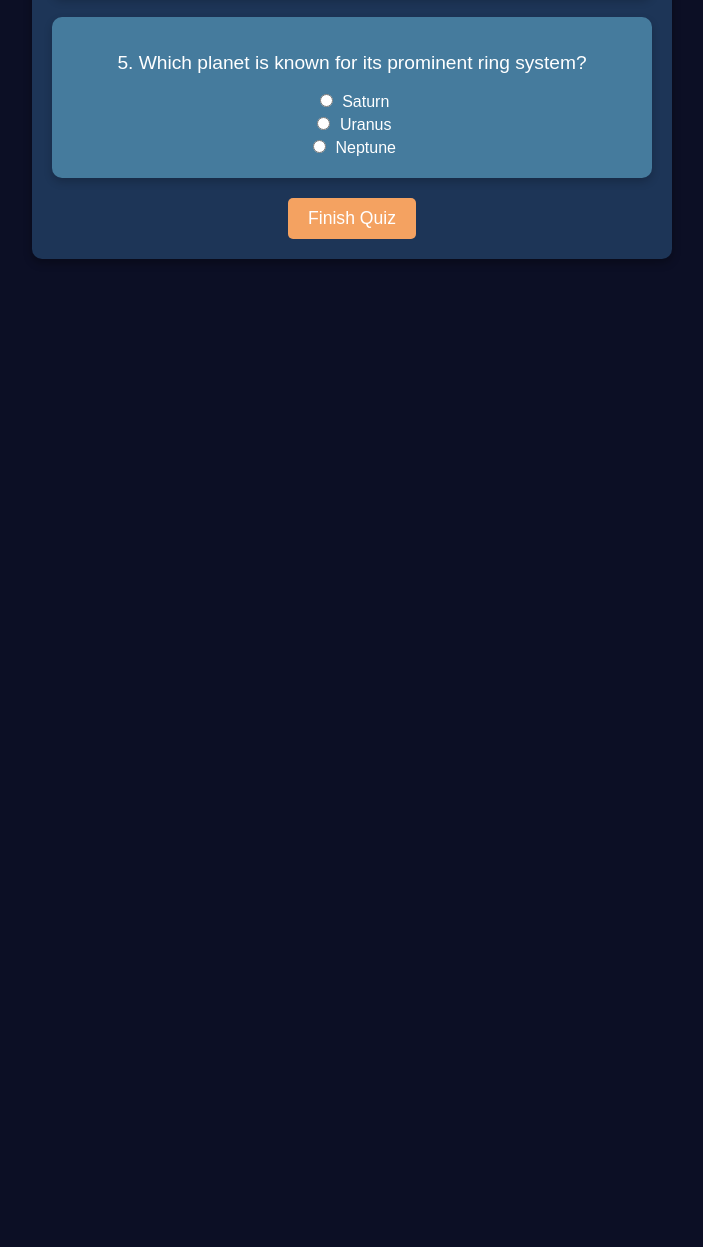
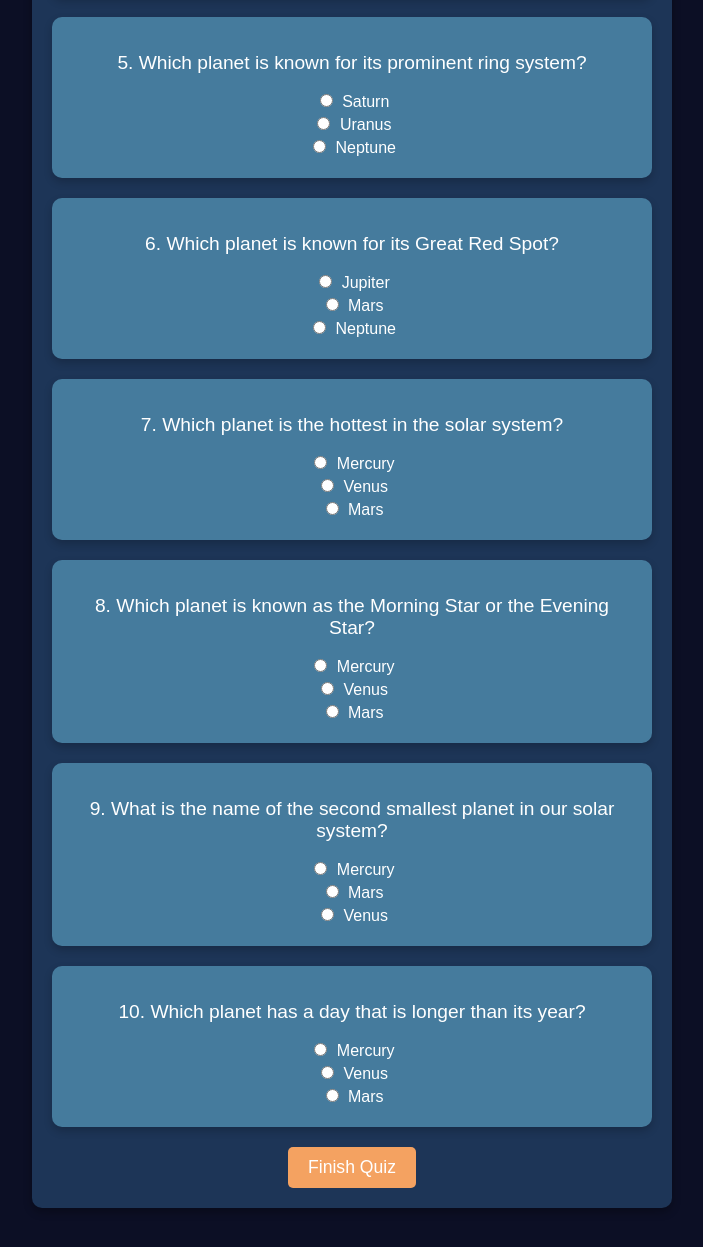
Before and after one commit to chraietrayen/systeme-solaire, a plain HTML site: page quiz.html in a window 1280 px wide. Shown: the part 1032-2279 px from the top of the page, without its empty margins (288-991 px from the left). Before the commit the page ends 1331 px from the top, so only its background shows below. Drawn offline with Linux system fonts and the light colour scheme.

Commit message:
add ne questions to quiz

```diff
--- a/quiz.html
+++ b/quiz.html
@@ -12,7 +12,6 @@
       background-color: #0c0f25;
       color: #fff;
       overflow-x: hidden;
-
     }
 
     header {
@@ -119,7 +118,6 @@
   </style>
 </head>
 <body>
-
   <header>
     <h1>Solar System Quiz</h1>
     <nav>
@@ -136,6 +134,7 @@
     <section class="quiz-section">
       <h2>Test Your Knowledge!</h2>
       <form id="quiz-form">
+        <!-- Existing Questions -->
         <div class="card">
           <p>1. What is the closest planet to the Sun?</p>
           <label><input type="radio" name="q1" value="Mercury"> Mercury</label><br>
@@ -171,6 +170,42 @@
           <label><input type="radio" name="q5" value="Neptune"> Neptune</label><br>
         </div>
 
+        <!-- New Questions -->
+        <div class="card">
+          <p>6. Which planet is known for its Great Red Spot?</p>
+          <label><input type="radio" name="q6" value="Jupiter"> Jupiter</label><br>
+          <label><input type="radio" name="q6" value="Mars"> Mars</label><br>
+          <label><input type="radio" name="q6" value="Neptune"> Neptune</label><br>
+        </div>
+
+        <div class="card">
+          <p>7. Which planet is the hottest in the solar system?</p>
+          <label><input type="radio" name="q7" value="Mercury"> Mercury</label><br>
+          <label><input type="radio" name="q7" value="Venus"> Venus</label><br>
+          <label><input type="radio" name="q7" value="Mars"> Mars</label><br>
+        </div>
+
+        <div class="card">
+          <p>8. Which planet is known as the Morning Star or the Evening Star?</p>
+          <label><input type="radio" name="q8" value="Mercury"> Mercury</label><br>
+          <label><input type="radio" name="q8" value="Venus"> Venus</label><br>
+          <label><input type="radio" name="q8" value="Mars"> Mars</label><br>
+        </div>
+
+        <div class="card">
+          <p>9. What is the name of the second smallest planet in our solar system?</p>
+          <label><input type="radio" name="q9" value="Mercury"> Mercury</label><br>
+          <label><input type="radio" name="q9" value="Mars"> Mars</label><br>
+          <label><input type="radio" name="q9" value="Venus"> Venus</label><br>
+        </div>
+
+        <div class="card">
+          <p>10. Which planet has a day that is longer than its year?</p>
+          <label><input type="radio" name="q10" value="Mercury"> Mercury</label><br>
+          <label><input type="radio" name="q10" value="Venus"> Venus</label><br>
+          <label><input type="radio" name="q10" value="Mars"> Mars</label><br>
+        </div>
+
         <button type="button" onclick="submitQuiz()">Finish Quiz</button>
       </form>
       <div id="quiz-results"></div>
```
